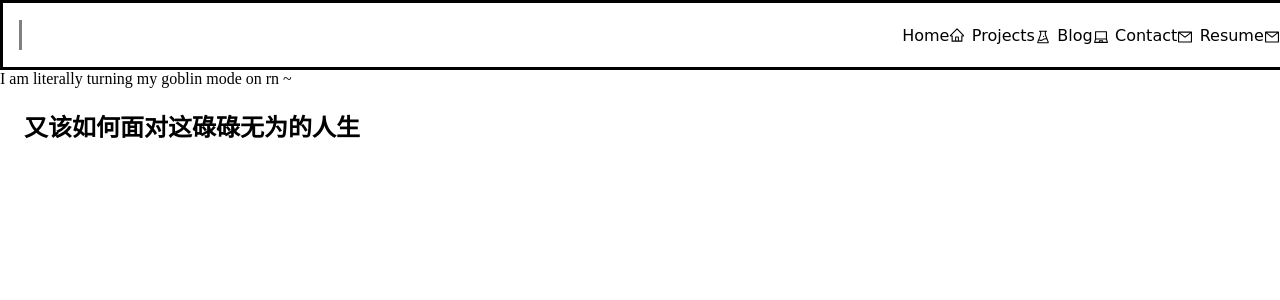
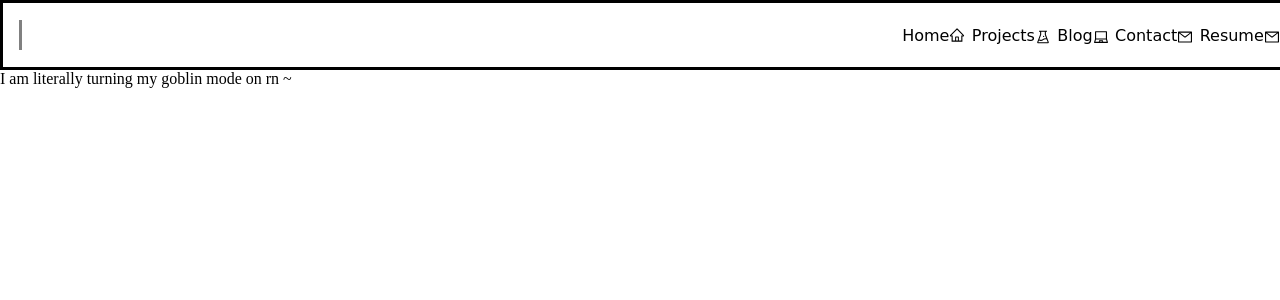
Before and after one commit to oscardddd/portfolio, a Next.js app: page /blog in a window 1280 px wide. Shown: the top 300 px of the page. Built offline with nearby package versions, Linux system fonts and the light colour scheme.

Commit message:
resume updated

```diff
--- a/pages/blog.js
+++ b/pages/blog.js
@@ -6,9 +6,9 @@ export default function Blog(){
         <div>
             <Header/>
             I am literally turning my goblin mode on rn ~
-            <h2 className={styles.text}>
-            又该如何面对这碌碌无为的人生
-            </h2>
+            {/* <h2 className={styles.text}>
+
+            </h2> */}
 
 
 
--- a/pages/resume.js
+++ b/pages/resume.js
@@ -5,7 +5,7 @@ export default function Resume(){
     return(
 
         <div className={styles.pdf}>
-            <iframe src="https://drive.google.com/file/d/1l1Q49A4ojjMqnYhDni0kRRb1a2b03scT/preview" width="1200" height="960" allow="autoplay">
+            <iframe src="https://drive.google.com/file/d/1WHjb_VJ6NARgmth7smyZEn6LcTHfh6BU/preview" width="1200" height="960" allow="autoplay">
 
             </iframe>
         </div>
```
